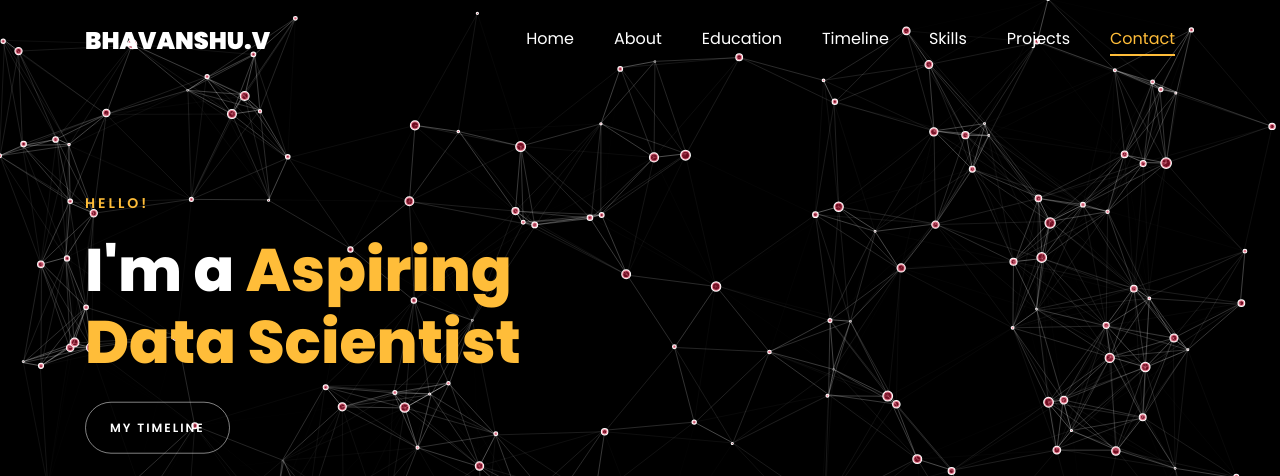
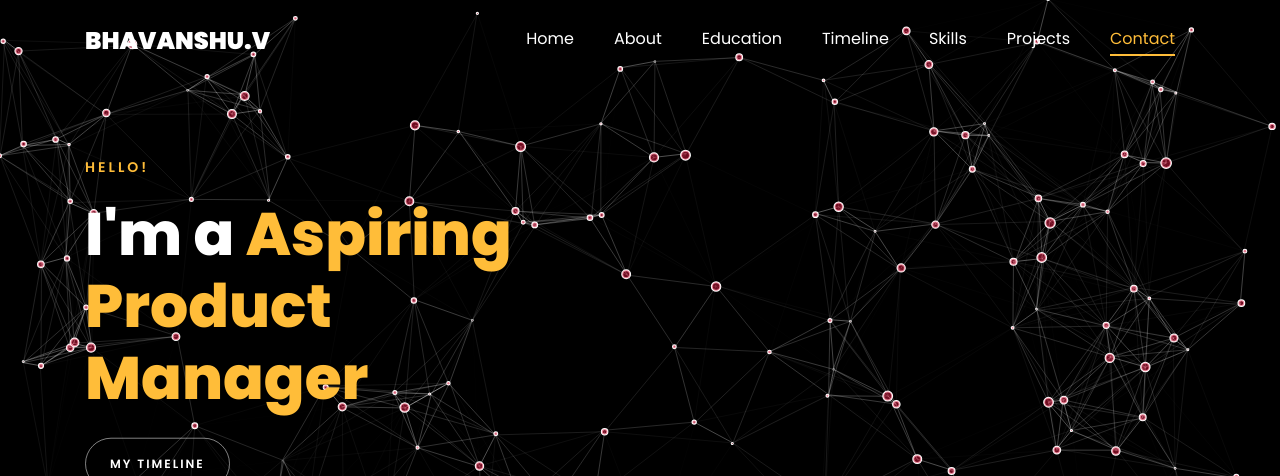
Before and after one commit to Bhavanshuvig07/Bhanu07.github.io, a plain HTML site: page index.html in a window 1280 px wide. Shown: the top 476 px of the page. Drawn offline with nearby package versions, Linux system fonts and the light colour scheme; animation ran at ten frames a second; files whose address does not match are found by name.

Commit message:
Update index.html

```diff
--- a/index.html
+++ b/index.html
@@ -136,7 +136,7 @@ emailjs.init("user_X5U1rJ8yDqmb1E1JjqmGC");
 		          <div class="one-forth d-flex align-items-center ftco-animate" data-scrollax=" properties: { translateY: '70%' }">
 		          	<div class="text">
 		          		<span class="subheading" id="h">Hello!</span>
-			            <h1 class="mb-4 mt-3">I'm  a <span>Aspiring Data Scientist</span> </h1>
+			            <h1 class="mb-4 mt-3">I'm  a <span>Aspiring Product Manager</span> </h1>
 						<p> <a href="#resume-section" class="btn btn-white btn-outline-white py-3 px-4">My Timeline</a></p>
 						<ul class="ftco-footer-social list-unstyled float-md-left float-lft mt-3">
 							<li class="ftco-animate"><a href="https://www.linkedin.com/in/bhavanshu-vig-0bb961171"><span class="icon-linkedin"></span></a></li>
```
